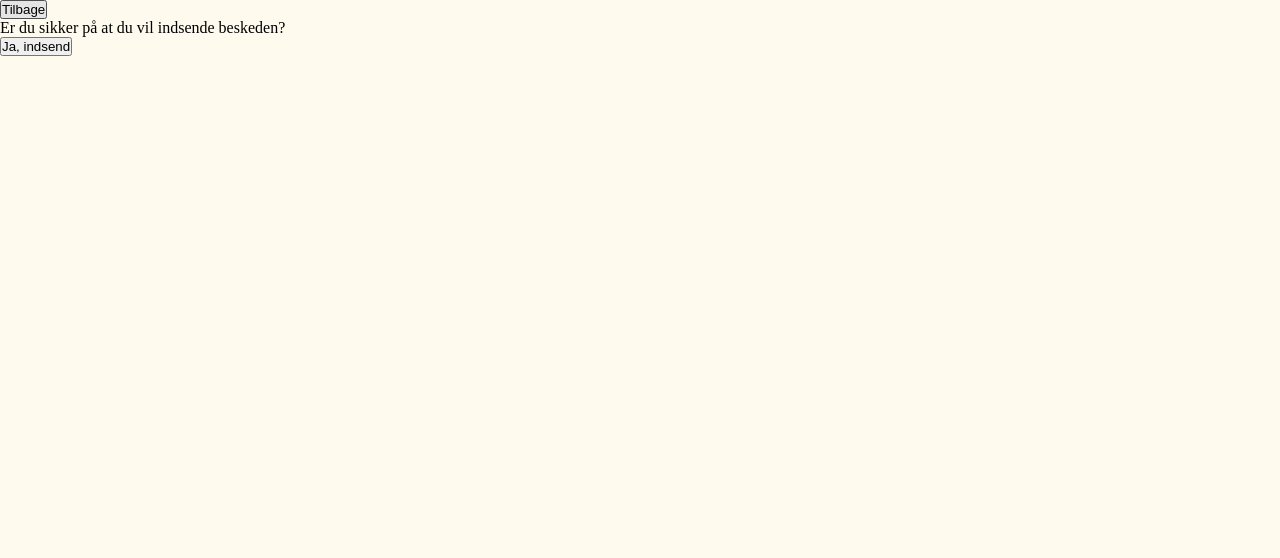
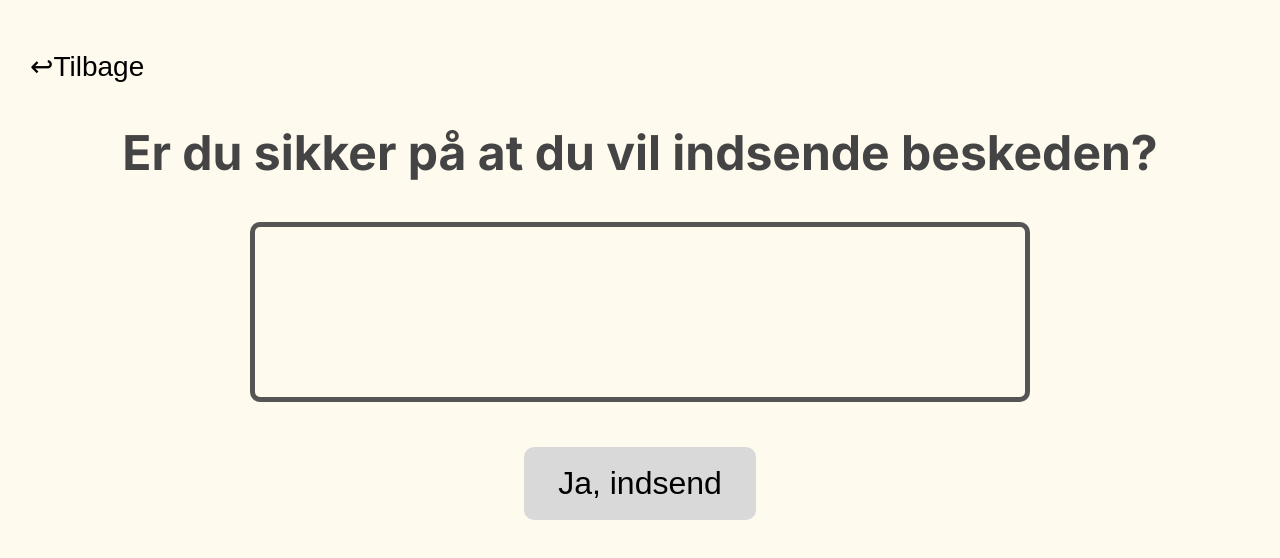
Before and after one commit to AnnaDueholm/Ovartaci-eksamensopgave, a plain HTML site: page confirm.html in a window 1280 px wide. Drawn offline with Linux system fonts and the light colour scheme.

Commit message:
Confirm siden stylet korrekt
Har stylet confirm html index filen så den har den korrekte CSS ift vores prototype

```diff
--- a/confirm.html
+++ b/confirm.html
@@ -11,7 +11,7 @@
     </style>
   </head>
   <body>
-    <button id="confirm-back-btn">Tilbage</button>
+    <button id="confirm-back-btn">↩Tilbage</button>
     <p>Er du sikker på at du vil indsende beskeden?</p>
     <p id="preview-text"></p>
     <button id="confirm-btn">Ja, indsend</button>
--- a/css/confirm.css
+++ b/css/confirm.css
@@ -14,8 +14,74 @@ body {
   background-repeat: no-repeat;
 
   height: 100vh;
+  background-color: #fffaee;
+  font-family: "Inter", sans-serif;
+  color: #402924;
+
+  min-height: 100vh;
+  padding: 30px;
+
+  display: flex;
+  flex-direction: column;
+  align-items: center;
 }
 
-body {
-  background-color: #fffaee;
+#confirm-back-btn {
+  align-self: flex-start;
+
+  background: none;
+  border: none;
+  font-size: 28px;
+  cursor: pointer;
+  border-radius: 8px;
+  align-self: flex-start;
+  margin-bottom: 40px;
+  margin-top: 20px;
 }
+
+body p:first-of-type {
+  font-size: 3rem;
+  font-weight: 700;
+  color: #444;
+
+  margin-bottom: 40px;
+
+  text-align: center;
+}
+
+#preview-text {
+  width: 780px;
+  min-height: 180px;
+
+  border: 5px solid #555;
+  border-radius: 10px;
+
+  background-color: transparent;
+
+  padding: 20px;
+
+  font-size: 1.4rem;
+  color: #333;
+
+  margin-bottom: 45px;
+}
+
+#confirm-btn {
+  background-color: #d9d9d9;
+
+  border: none;
+  border-radius: 10px;
+
+  padding: 18px 34px;
+
+  font-size: 2rem;
+  font-weight: 500;
+
+  cursor: pointer;
+
+  transition: 0.2s ease;
+}
+
+#confirm-btn:hover {
+  background-color: #cfcfcf;
+}
```
